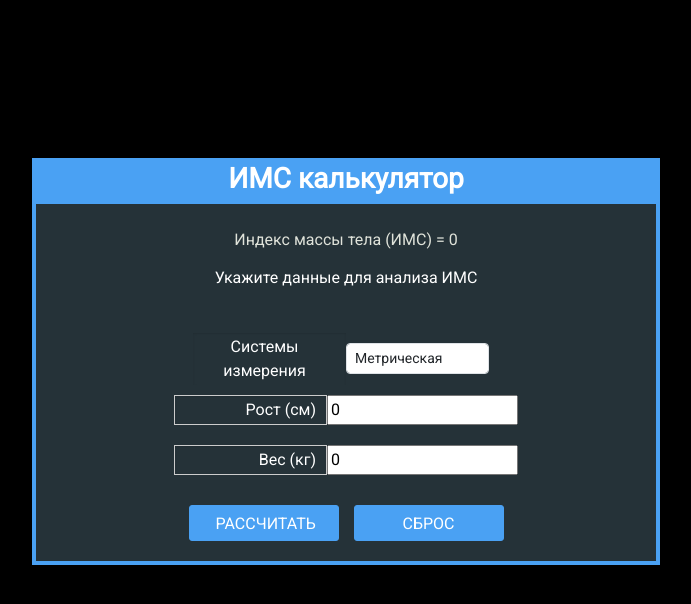
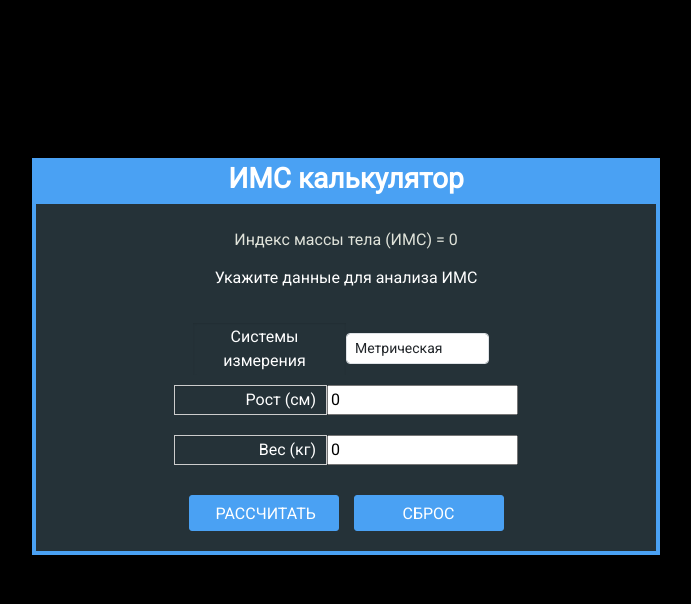
Before and after one commit to Emilo067/bmi-calculator, a React (Create React App) app: page / in a window 1280 px wide. Shown: the top 604 px of the page, without its empty margins (294-985 px from the left). Built offline with nearby package versions, Linux system fonts and the light colour scheme.

Commit message:
change padding for result container

```diff
--- a/src/App.css
+++ b/src/App.css
@@ -21,7 +21,7 @@ h3 { color: #FFFFFF; font-weight: bold; text-align: center; }
 
 .bmi-result-container {
   background-color: #253238;
-  padding: 20px 10px;
+  padding: 20px 10px 10px;
   text-align: center;
 }
 
```
